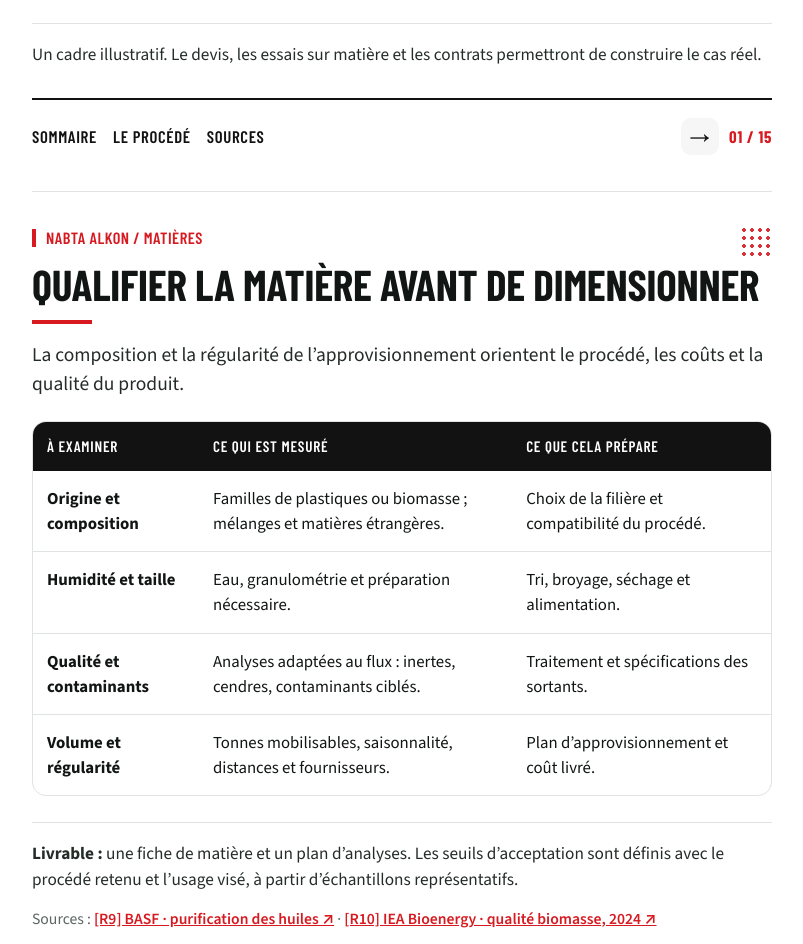
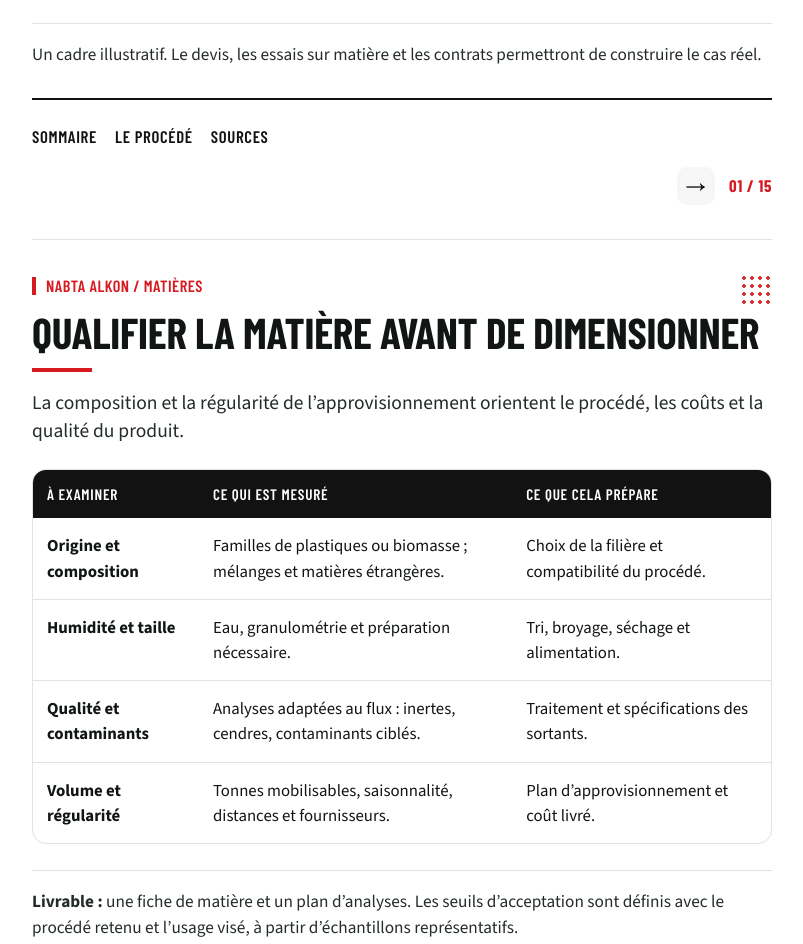
Before and after one commit to Frdeep/nabta-alkon, a plain HTML site: page index.html in a window 1280 px wide. Shown: the part 1403-2347 px from the top of the page, without its empty margins (238-1041 px from the left). Drawn offline with nearby package versions, Linux system fonts and the light colour scheme.

Commit message:
Pied de page des sections : navigation sur deux lignes propres

```diff
--- a/index.html
+++ b/index.html
@@ -114,12 +114,12 @@
   .ref p{margin:4px 0 0;color:#242c28;font-size:1.05rem}
 
   /* pied de page de chaque page */
-  .pf{display:flex;align-items:center;gap:10px;margin-top:30px;padding:16px 0 0;border-top:2px solid var(--ink);font-family:var(--cond);font-weight:600;font-size:1.05rem;letter-spacing:.04em;text-transform:uppercase}
+  .pf{display:flex;flex-wrap:wrap;align-items:center;gap:10px 10px;margin-top:30px;padding:16px 0 0;border-top:2px solid var(--ink);font-family:var(--cond);font-weight:600;font-size:1.05rem;letter-spacing:.04em;text-transform:uppercase}
   .pf a{color:var(--ink);text-decoration:none;padding:8px 0}
   .pf .sp{flex:1}
   .pf .ar{font-size:1.4rem;padding:2px 10px;border-radius:10px;background:var(--soft)}
-  .pf .nb{color:var(--red);font-weight:700}
-  .pf .links{display:flex;gap:16px;flex-wrap:wrap}
+  .pf .nb{color:var(--red);font-weight:700;white-space:nowrap;margin-left:4px}
+  .pf .links{display:flex;gap:18px;flex:1 0 100%}
   .pf-wrap{margin-top:0}
 
   footer{margin-top:44px;padding:30px 0 50px;background:var(--ink);color:#c9d0cc;font-family:var(--cond);font-size:1.05rem;letter-spacing:.04em;text-transform:uppercase}
```
